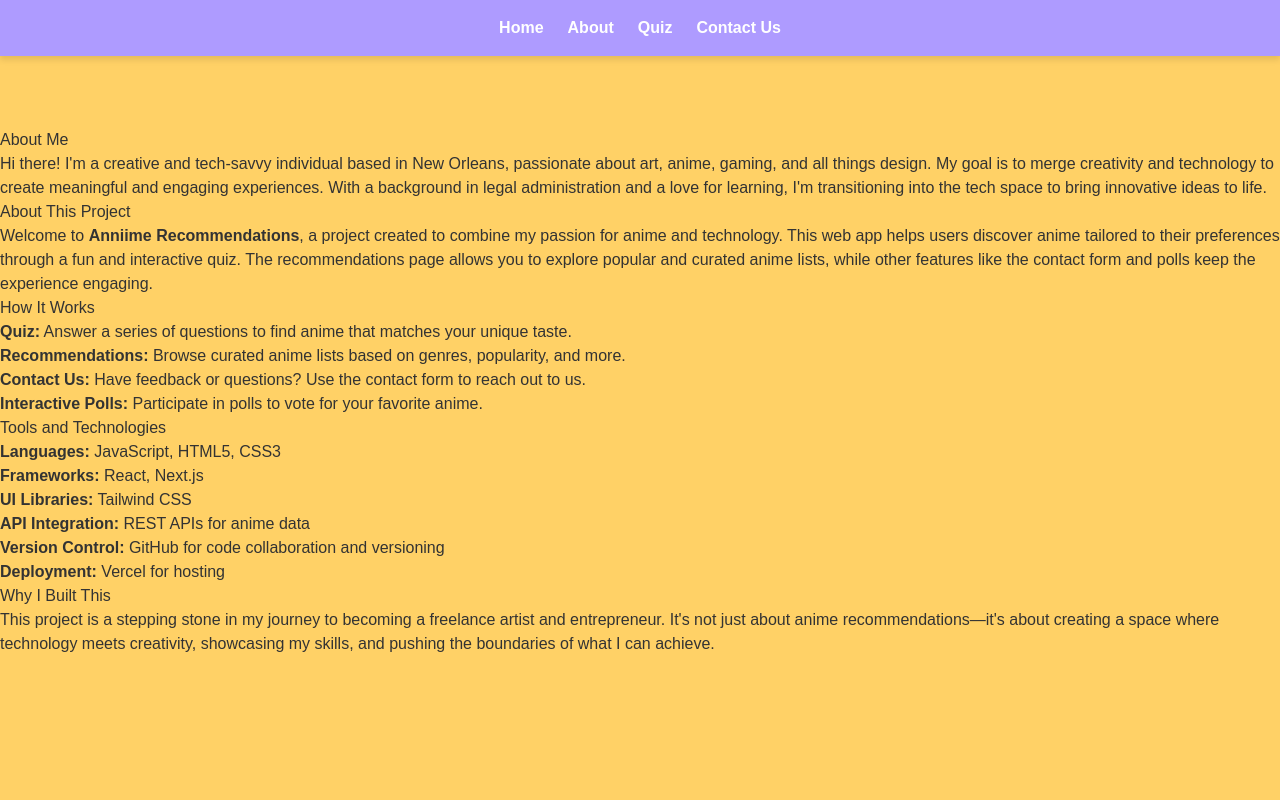
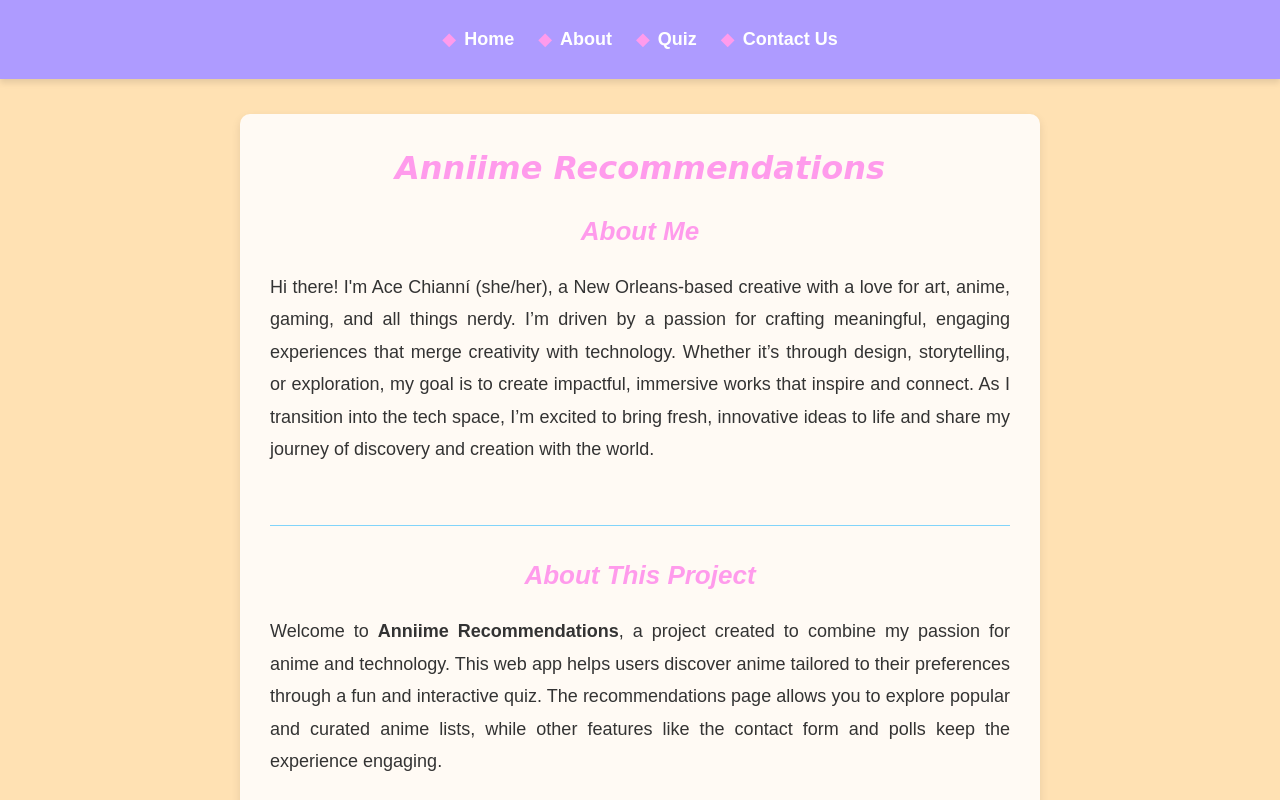
Before and after one commit to AceChianni/level3capstone, a Next.js app: page /about in a window 1280 px wide. Shown: the top 800 px of the page. Built offline with nearby package versions, Linux system fonts and the light colour scheme.

Commit message:
about page styles, some homepage edits

```diff
--- a/src/app/about/page.js
+++ b/src/app/about/page.js
@@ -1,17 +1,23 @@
+import "/styles/aboutstyles.css";
+
 export default function AboutPage() {
   return (
     <div className="about-container">
-      <h1>About Me</h1>
+      <h1>Anniime Recommendations</h1>
+      <h2>About Me</h2>
       <section className="about-me">
         <p>
-          Hi there! I'm a creative and tech-savvy individual based in New
-          Orleans, passionate about art, anime, gaming, and all things design.
-          My goal is to merge creativity and technology to create meaningful and
-          engaging experiences. With a background in legal administration and a
-          love for learning, I'm transitioning into the tech space to bring
-          innovative ideas to life.
+          Hi there! I'm Ace Chianní (she/her), a New Orleans-based creative with
+          a love for art, anime, gaming, and all things nerdy. I’m driven by a
+          passion for crafting meaningful, engaging experiences that merge
+          creativity with technology. Whether it’s through design, storytelling,
+          or exploration, my goal is to create impactful, immersive works that
+          inspire and connect. As I transition into the tech space, I’m excited
+          to bring fresh, innovative ideas to life and share my journey of
+          discovery and creation with the world.
         </p>
       </section>
+      <hr className="section-divider" />
 
       <h2>About This Project</h2>
       <section className="about-project">
@@ -24,62 +30,69 @@ export default function AboutPage() {
           form and polls keep the experience engaging.
         </p>
       </section>
+      <hr className="section-divider" />
 
       <h2>How It Works</h2>
       <section className="how-it-works">
         <ul>
           <li>
-            <strong>Quiz:</strong> Answer a series of questions to find anime
-            that matches your unique taste.
+            ◆ <strong>Quiz:</strong> Answer questions to find anime tailored to
+            your tastes.
           </li>
           <li>
-            <strong>Recommendations:</strong> Browse curated anime lists based
-            on genres, popularity, and more.
+            ◆ <strong>Recommendations:</strong> Browse curated anime lists based
+            on genres and popularity.
           </li>
           <li>
-            <strong>Contact Us:</strong> Have feedback or questions? Use the
-            contact form to reach out to us.
+            ◆ <strong>Contact Us:</strong> Reach out via the contact form for
+            feedback or queries.
           </li>
           <li>
-            <strong>Interactive Polls:</strong> Participate in polls to vote for
-            your favorite anime.
+            ◆ <strong>Interactive Polls:</strong> Vote for your favorite anime
+            in fun, dynamic polls.
           </li>
         </ul>
       </section>
-
+      <hr className="section-divider" />
       <h2>Tools and Technologies</h2>
       <section className="tools-used">
         <ul>
           <li>
-            <strong>Languages:</strong> JavaScript, HTML5, CSS3
+            ◆ <strong>Languages:</strong> JavaScript, HTML5, CSS3
           </li>
           <li>
-            <strong>Frameworks:</strong> React, Next.js
+            ◆ <strong>Frameworks:</strong> React, Next.js
           </li>
           <li>
-            <strong>UI Libraries:</strong> Tailwind CSS
+            ◆ <strong>UI Libraries:</strong> Tailwind CSS
           </li>
           <li>
-            <strong>API Integration:</strong> REST APIs for anime data
+            ◆ <strong>AI Integration:</strong> Used to generate anime
+            recommendations and streamline development.
           </li>
           <li>
-            <strong>Version Control:</strong> GitHub for code collaboration and
+            ◆ <strong>API Integration:</strong> REST APIs for anime data
+          </li>
+          <li>
+            ◆ <strong>Version Control:</strong> GitHub for collaboration and
             versioning
           </li>
           <li>
-            <strong>Deployment:</strong> Vercel for hosting
+            ◆ <strong>Deployment:</strong> Hosted on Vercel
           </li>
         </ul>
       </section>
+      <hr className="section-divider" />
 
       <h2>Why I Built This</h2>
       <section className="why">
         <p>
-          This project is a stepping stone in my journey to becoming a freelance
-          artist and entrepreneur. It's not just about anime
-          recommendations—it's about creating a space where technology meets
-          creativity, showcasing my skills, and pushing the boundaries of what I
-          can achieve.
+          <strong>Anniime Recommendations</strong> represents my passion for
+          creativity and technology. It’s a space where I can showcase my design
+          and development skills while sharing my love for anime with the world.
+          This project is a step toward my dream of becoming a freelance artist
+          and entrepreneur, traveling the world, and inspiring others through my
+          work.
         </p>
       </section>
     </div>
--- a/src/app/page.js
+++ b/src/app/page.js
@@ -11,6 +11,7 @@ const HomePage = () => (
       <Sidebar />
     </div>
     <div className="main-content">
+      <h1 className="calligraphy">Thee Anniime Finder!</h1>
       <AnimeSlider />
     </div>
     <div className="right-sidebar">
--- a/styles/aboutstyles.css
+++ b/styles/aboutstyles.css
@@ -1,60 +1,127 @@
-:root {
-  --pink: #ff9bec;
-  --teal: #5dd9c1;
-  --purple: #5b507a;
-  --light-purple: #ae9bff;
-  --peach: #ffe1b3;
+/* Basic Reset */
+body,
+h1,
+h2,
+p,
+ul {
+  margin: 0;
+  padding: 0;
 }
 
+/* Body and Container */
 body {
   font-family: "Arial", sans-serif;
-  background-color: var(--peach);
-  color: var(--purple);
-  margin: 0;
-  padding: 0;
-  box-sizing: border-box;
+  background-color: #ffe1b3; /* Peach background */
+  padding: 20px; /* Padding to ensure spacing from edges */
+  display: flex;
+  justify-content: center;
+  align-items: flex-start; /* Push content down from the top */
+  height: 100vh; /* Full viewport height */
+  overflow-x: hidden; /* Prevent horizontal scroll */
+  overflow-y: auto; /* Allow vertical scroll if needed */
 }
 
 .about-container {
-  max-width: 800px;
-  margin: 50px auto;
-  padding: 20px;
-  background-color: #fff;
+  background-color: rgba(255, 255, 255, 0.85); /* White with reduced opacity */
   border-radius: 10px;
   box-shadow: 0 4px 10px rgba(0, 0, 0, 0.1);
+  width: 90%;
+  max-width: 800px;
+  padding: 30px;
+  overflow: hidden;
+  margin-top: 30px; /* Pushes the card down a little */
+  position: relative; /* Ensure it's on top of anything else */
+  z-index: 10; /* Ensures it's above anything behind it */
 }
 
-h1,
+/* Header Styling */
+h1 {
+  font-family: "Comic Sans MS", cursive, sans-serif;
+  text-align: center;
+  color: #ff9bec; /* Pink */
+  font-weight: bold;
+  font-style: italic;
+  margin-bottom: 20px;
+  font-size: 32px;
+}
+
 h2 {
   text-align: center;
-  color: var(--pink);
+  color: #ff9bec; /* Pink */
+  font-weight: bold;
+  font-style: italic;
+  margin-bottom: 10px;
+  font-size: 26px;
+}
+
+/* Paragraph Styling */
+p {
+  line-height: 1.8;
+  font-size: 18px;
+  text-align: justify; /* Justify text */
   margin-bottom: 20px;
 }
 
-p {
-  line-height: 1.6;
+/* List Styling */
+ul {
+  list-style: none; /* Remove default bullet points */
+  padding: 0;
   font-size: 18px;
-  margin-bottom: 20px;
-}
-
-ul {
-  list-style-type: none;
-  padding: 0;
 }
 
 ul li {
-  font-size: 18px;
   margin: 10px 0;
+}
+
+ul li::before {
+  content: "◆"; /* Diamond bullet */
+  margin-right: 8px;
+  color: #ff9bec; /* Pink */
+}
+
+/* Section Divider */
+.section-divider {
+  border: 0;
+  border-top: 1px solid #81d4fa; /* Light Blue */
+  text-align: center;
+  margin: 30px 0;
   position: relative;
 }
 
-ul li::before {
-  content: "★";
-  color: var(--pink);
+.section-divider::before {
+  content: "☾"; /* Crescent Moon Symbol */
   font-size: 20px;
-  margin-right: 10px;
+  color: #81d4fa; /* Light Blue */
+  background-color: #ffffff; /* White */
+  padding: 0 10px;
+  position: relative;
+  top: -10px; /* Adjust position to overlap the line */
 }
 
-section {
-  margin-bottom: 30px;
+/* Section Specific Padding */
+.about-me,
+.about-project,
+.how-it-works,
+.tools-used,
+.why {
+  padding: 10px 0;
 }
+
+/* Media Query for Responsiveness */
+@media (max-width: 768px) {
+  .about-container {
+    padding: 20px;
+  }
+  h1 {
+    font-size: 28px;
+  }
+  h2 {
+    font-size: 22px;
+  }
+  ul li {
+    font-size: 16px;
+  }
+  p {
+    font-size: 16px;
+  }
+}
```
Also changed, not shown: 1 other file (tests, documents, lock files or other folders).
